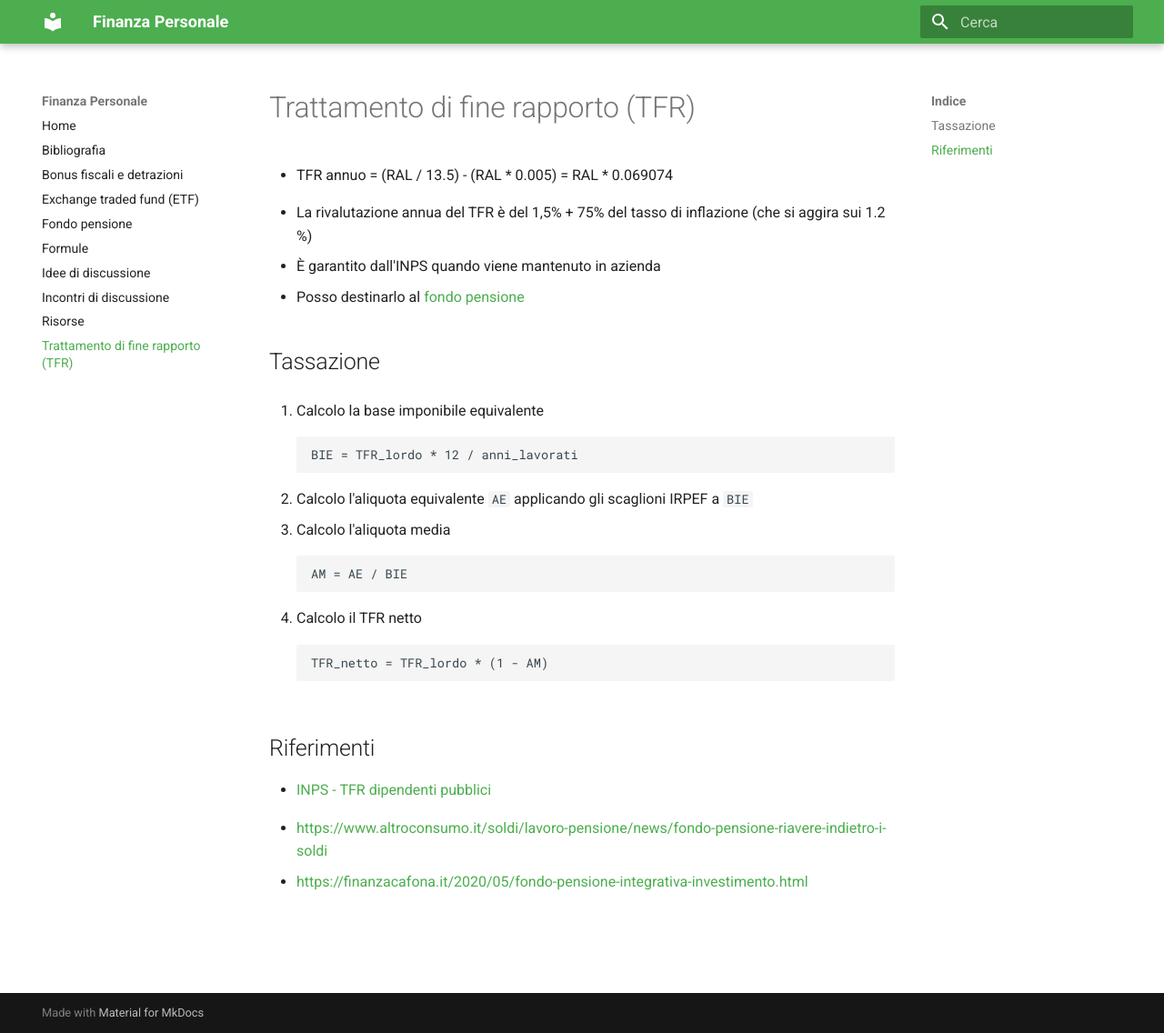
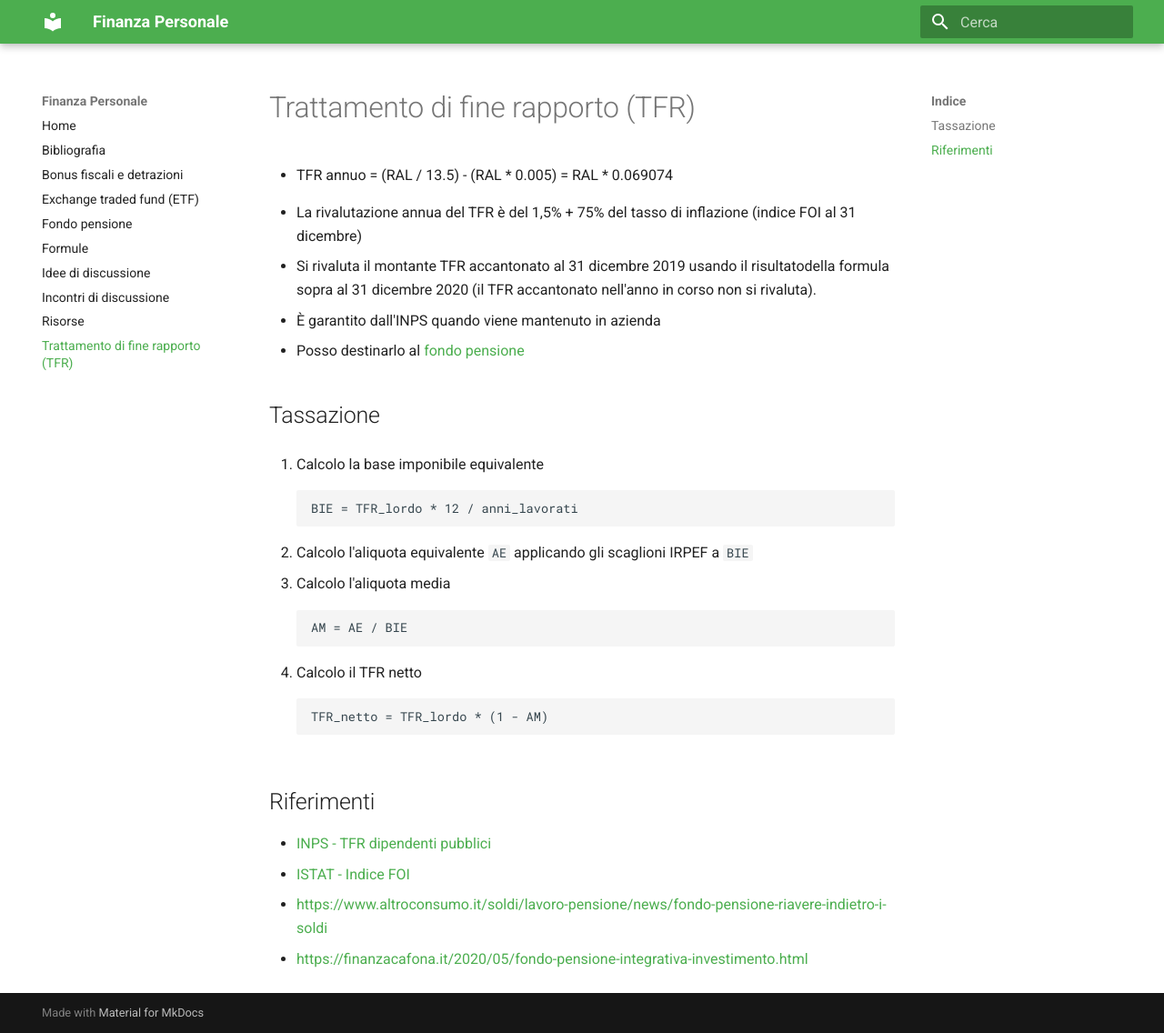
Before and after one commit to simgunz/wiki-finanza-personale, an MkDocs documentation site: the page built from docs/tfr.md, in a window 1280 px wide and 1136 px high. Shown: the whole window at 91% size. Built offline with MkDocs 1.6.1 and Material for MkDocs 9.7.7, drawn with Linux system fonts in a browser that asks for light colours.

Commit message:
Aggiunto dettaglio su che indice istat utilizzare per calcolo inflazione

```diff
--- a/docs/tfr.md
+++ b/docs/tfr.md
@@ -5,7 +5,8 @@
 - TFR annuo = (RAL / 13.5) - (RAL * 0.005) = RAL * 0.069074
 
 
--  La rivalutazione annua del TFR è del 1,5% + 75% del tasso di inflazione (che si aggira sui 1.2 %)
+-  La rivalutazione annua del TFR è del 1,5% + 75% del tasso di inflazione (indice FOI al 31 dicembre)
+-  Si rivaluta il montante TFR accantonato al 31 dicembre 2019 usando il risultatodella formula sopra al 31 dicembre 2020 (il TFR accantonato nell'anno in corso non si rivaluta).
 -  È garantito dall'INPS quando viene mantenuto in azienda
 - Posso destinarlo al [fondo pensione](fondo-pensione.md)
 
@@ -34,6 +35,6 @@
 ## Riferimenti
 
 - [INPS - TFR dipendenti pubblici](https://www.inps.it/prestazioni-servizi/il-trattamento-di-fine-rapporto-tfr-per-i-dipendenti-pubblici)
-
+- [ISTAT - Indice FOI](https://www.istat.it/it/archivio/30440)
 - <https://www.altroconsumo.it/soldi/lavoro-pensione/news/fondo-pensione-riavere-indietro-i-soldi>
 - <https://finanzacafona.it/2020/05/fondo-pensione-integrativa-investimento.html>
```
